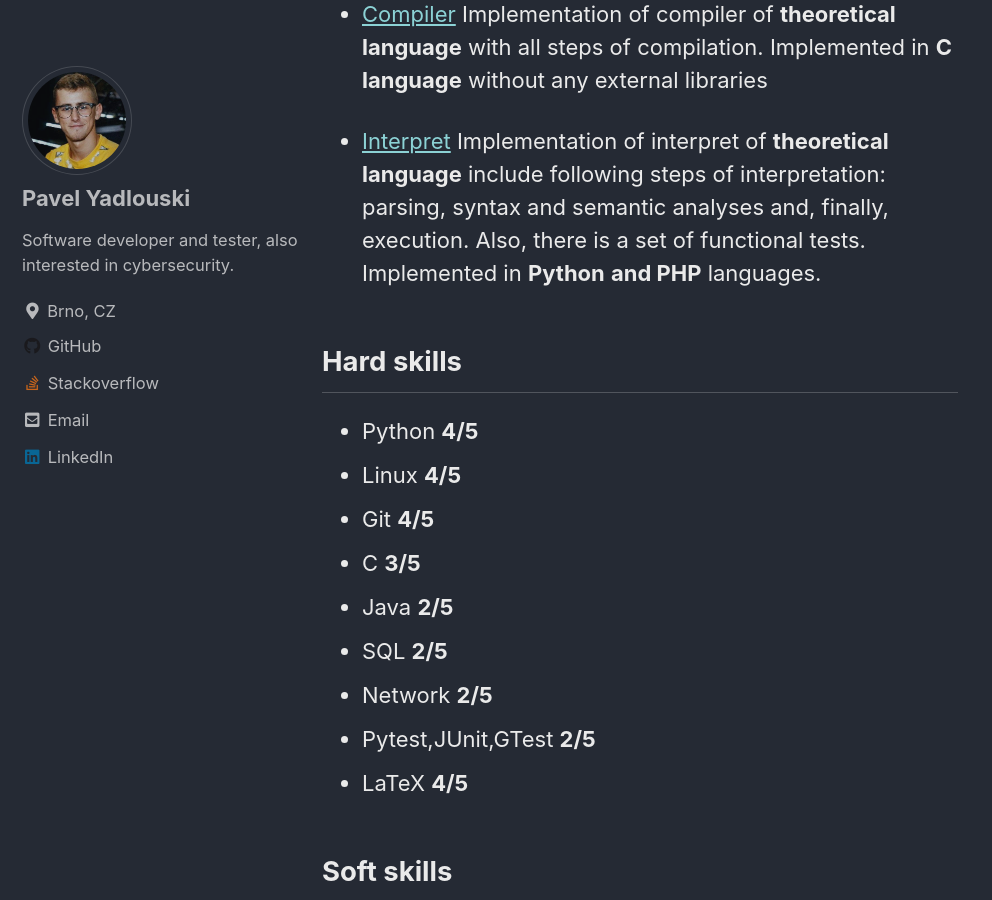
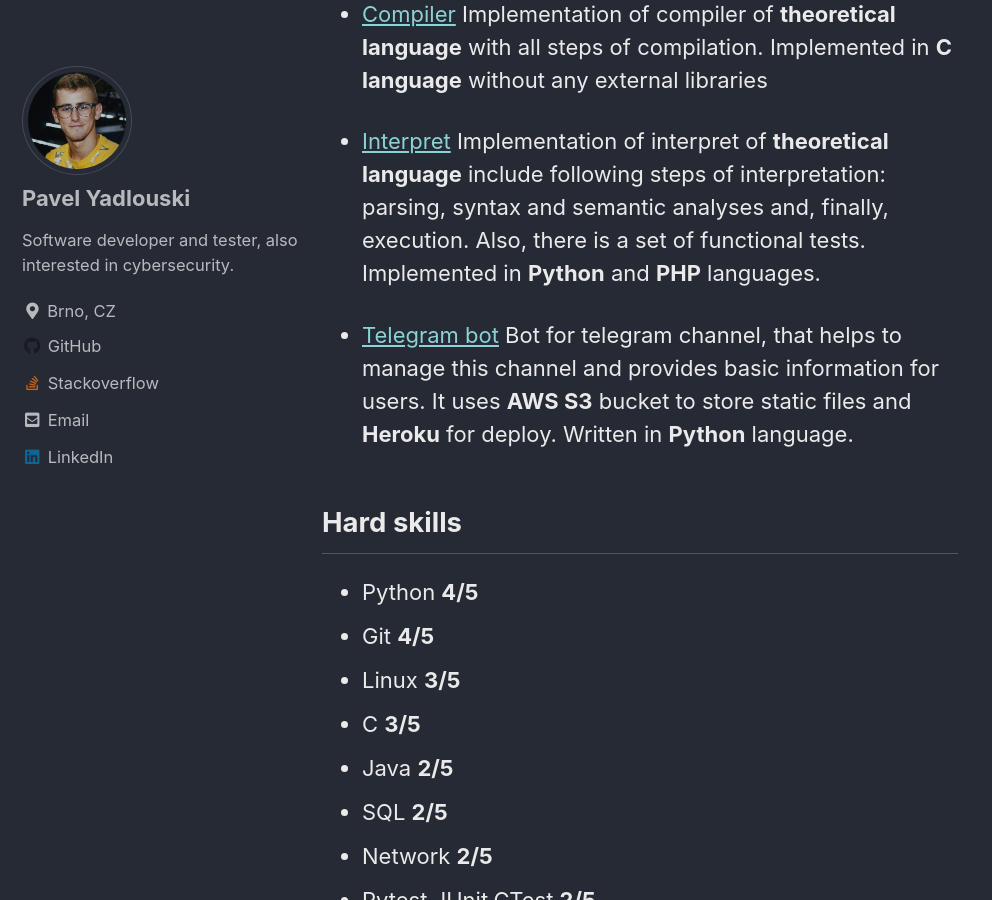
Before and after one commit to x00Pavel/x00Pavel.github.io, a Jekyll site: the page built from _pages/resume.md, in a window 1280 px wide and 900 px high, scrolled down 1820 px. Shown: the whole window, without its empty margins (0-992 px from the left). Built offline with Jekyll 4.4.1, drawn with Linux system fonts in a browser that asks for light colours; cached includes are drawn as plain includes.

Commit message:
Update resume

```diff
--- a/_pages/resume.md
+++ b/_pages/resume.md
@@ -53,14 +53,19 @@ compilation. Implemented in **C language** without any external libraries
 + [Interpret](https://github.com/x00Pavel/Interpret)
 Implementation of interpret of **theoretical language** include following steps
 of interpretation: parsing, syntax and semantic analyses and, finally,
-execution. Also, there is a set of functional tests. Implemented in **Python**
-**and PHP** languages.
+execution. Also, there is a set of functional tests. Implemented in
+**Python** and **PHP** languages.
+
++ [Telegram bot](https://github.com/x00Pavel/telegram-bot)
+Bot for telegram channel, that helps to manage this channel and
+provides basic information for users. It uses **AWS S3** bucket to store static
+files and **Heroku** for deploy. Written in **Python** language.
 
 
 ## Hard skills
 + Python **4/5**
-+ Linux **4/5**
 + Git **4/5**
++ Linux **3/5**
 + C **3/5**
 + Java **2/5**
 + SQL **2/5**
```
